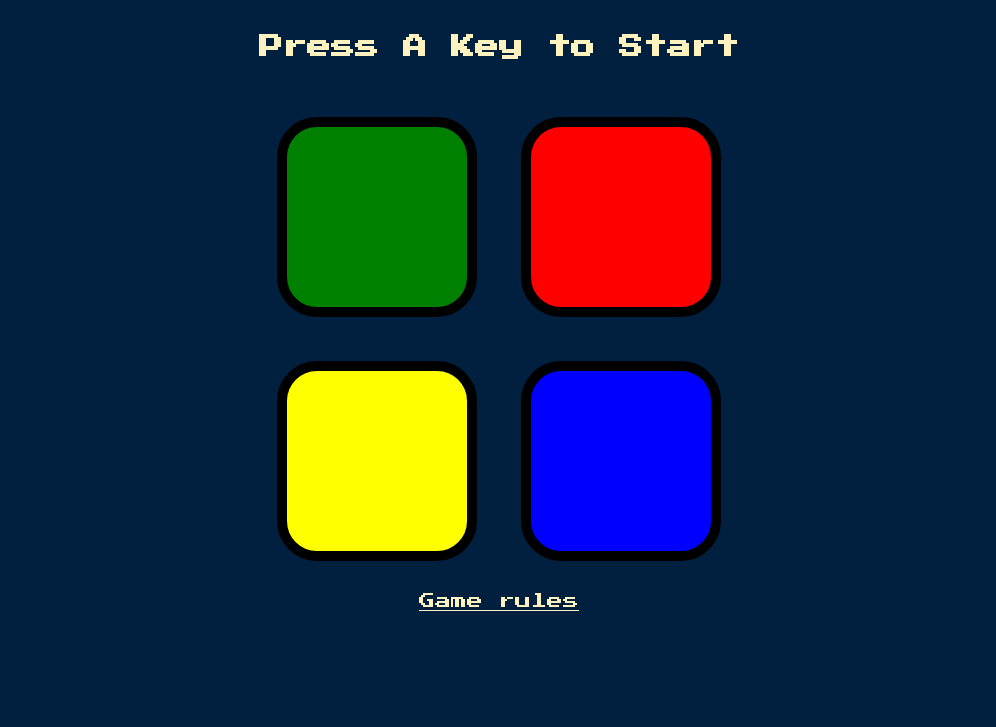
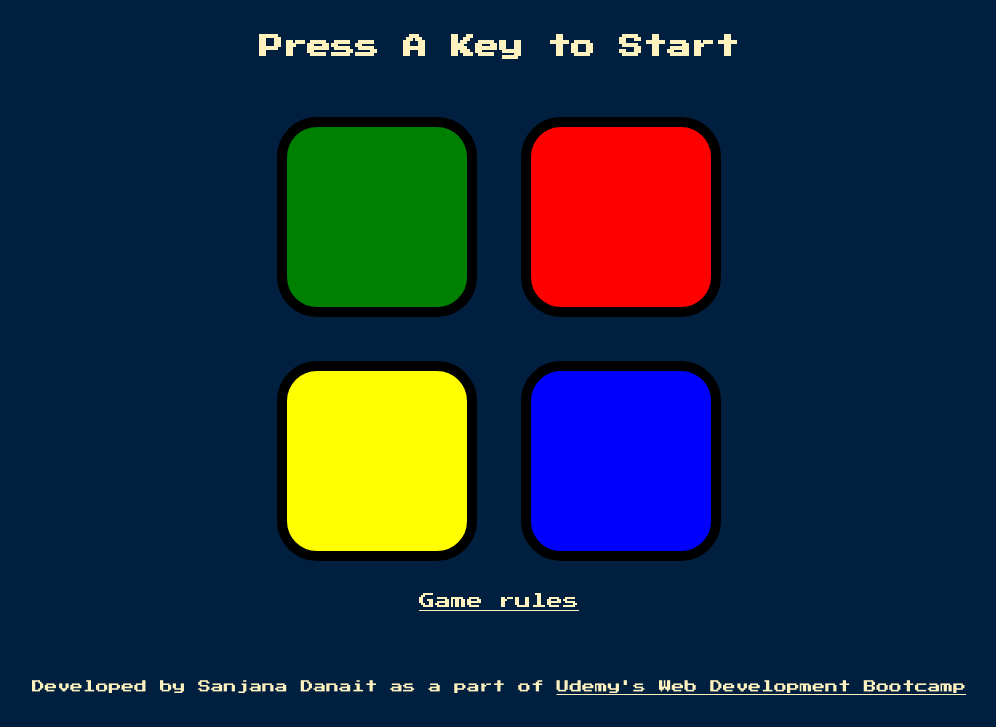
Before and after one commit to sanjanadanait/Simon-Game, a plain HTML site: page index.html in a window 1280 px wide. Shown: the part 73-800 px from the top of the page, without its empty margins (141-1137 px from the left). Drawn offline with nearby package versions, Linux system fonts and the light colour scheme.

Commit message:
Update index.html

```diff
--- a/index.html
+++ b/index.html
@@ -30,7 +30,14 @@
 
     <a href="gameRules.html" target="_blank" rel="noopener noreferrer">Game rules</a>
 
-  </div>
+  </div> <br><br><br>
+
+  <footer>
+    Developed by Sanjana Danait as a part of
+    <a class="footer" href="https://www.udemy.com/share/101qYw3@fJ_KwN9Ykj-1AUK-45xGeQ5AFkVsPngkVcvqVrigQ58Ux30VkOOSGdziLmumF8lKIw==/"
+    target="_blank" rel="noopener noreferrer">
+    Udemy's Web Development Bootcamp</a>
+  </footer>
 
   <script src="https://ajax.googleapis.com/ajax/libs/jquery/3.5.1/jquery.min.js"></script>
   <script src="game.js" charset="utf-8"></script>
```
